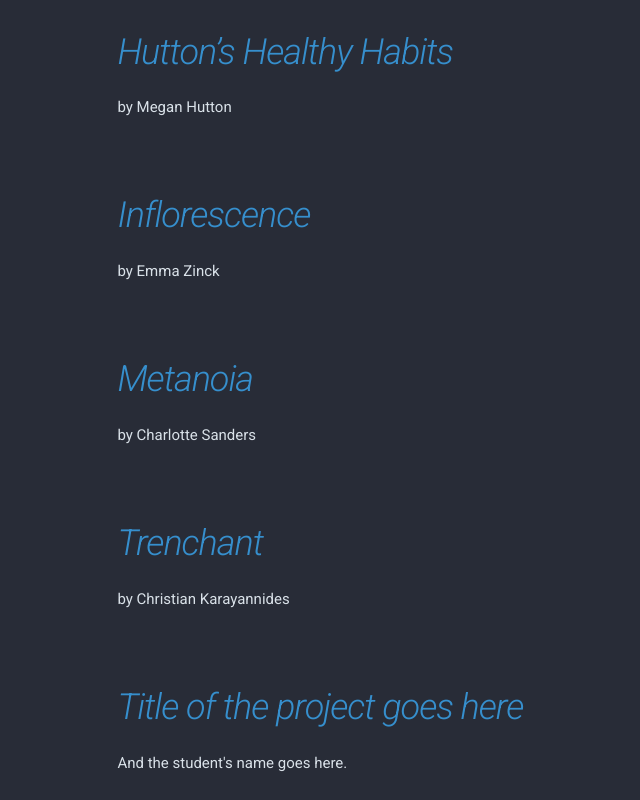
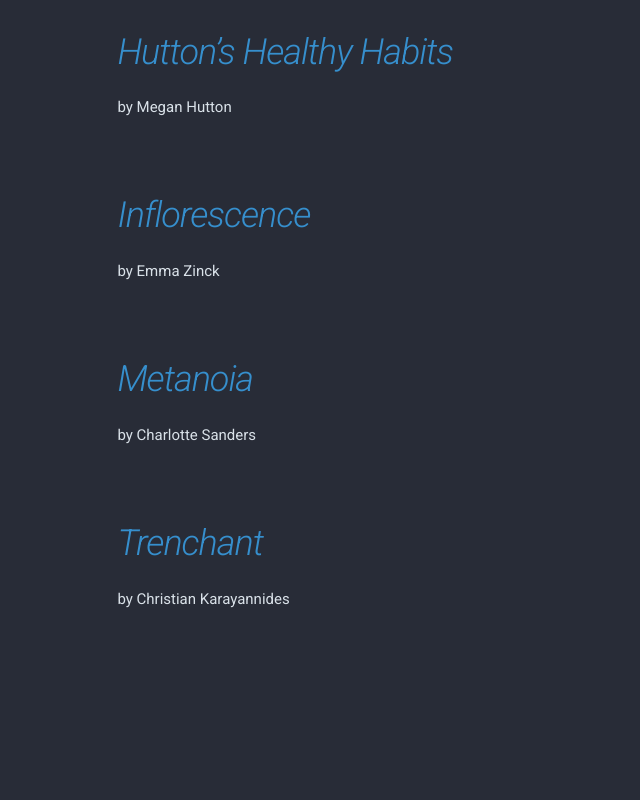
Before and after one commit to queensfilmsonder/queensfilmsonder.github.io, a plain HTML site: page index.html in a window 1280 px wide. Shown: the part 1013-1813 px from the top of the page, without its empty margins (81-721 px from the left). After the commit the page ends 1649 px from the top, so only its background shows below. Drawn offline with nearby package versions, Linux system fonts and the light colour scheme; a web font is replaced by a local one.

Commit message:
Update index.html

```diff
--- a/index.html
+++ b/index.html
@@ -94,14 +94,6 @@
                 by Christian Karayannides
             </p>
         </div>
-         <div class="ten column" id="project" style="margin-top: 5%">
-            <a href="/">
-                <h3>Title of the project goes here</h3>
-            </a>
-            <p>
-                And the student's name goes here.
-            </p>
-        </div>
     </div>
     <!-- End Document
   –––––––––––––––––––––––––––––––––––––––––––––––––– -->
```
